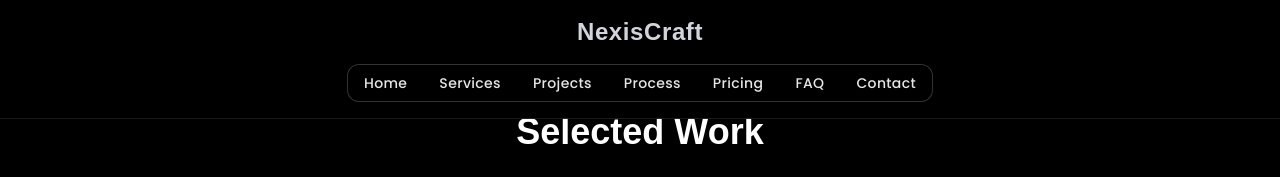
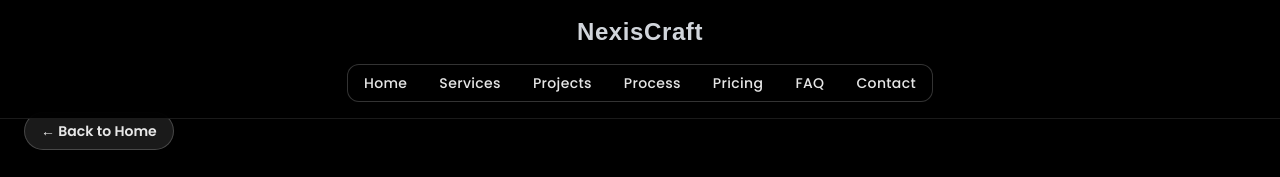
Before and after one commit to Harsh-Nainuji/NexisCraft, a React (Vite) app: page /projects in a window 1280 px wide. Shown: the top 177 px of the page. Built offline with nearby package versions, Linux system fonts and the light colour scheme.

Commit message:
fix route

```diff
--- a/src/components/Button.jsx
+++ b/src/components/Button.jsx
@@ -1,4 +1,5 @@
 import React from 'react';
+import { Link } from 'react-router-dom';
 
 const base =
   'inline-flex items-center justify-center rounded-full font-semibold transition-all duration-300 focus:outline-none focus:ring-2 focus:ring-offset-0 disabled:opacity-60 disabled:cursor-not-allowed';
@@ -38,8 +39,31 @@ export default function Button({
   prismStops,
   ...rest
 }) {
+  const classes = `${base} ${sizes[size]} ${variants[variant]} ${className}`;
+
+  // Check if href is internal (starts with /) and use Link for internal navigation
+  if (href && href.startsWith('/') && as === 'a') {
+    return (
+      <Link to={href} className={classes} {...rest}>
+        {variant === 'prism' && (
+          <>
+            <span
+              className="absolute -inset-px rounded-full opacity-80 blur-sm animate-[spin_6s_linear_infinite]"
+              style={{
+                background:
+                  `conic-gradient(${prismStops?.join(', ') || 'rgba(168,85,247,0.9), rgba(59,130,246,0.9), rgba(236,72,153,0.9), rgba(250,204,21,0.9), rgba(168,85,247,0.9)'})`,
+              }}
+            />
+            <span className="absolute inset-[2px] rounded-full bg-white/10 backdrop-blur-md border border-white/20" />
+          </>
+        )}
+        <span className="relative z-10">{children}</span>
+        <span className="pointer-events-none absolute inset-0 rounded-full bg-gradient-to-t from-white/20 via-transparent to-white/5 opacity-0 hover:opacity-100 transition-opacity" />
+      </Link>
+    );
+  }
+
   const Tag = as;
-  const classes = `${base} ${sizes[size]} ${variants[variant]} ${className}`;
   return (
     <Tag href={href} type={as === 'button' ? type : undefined} className={classes} {...rest}>
       {variant === 'prism' && (
--- a/src/projects/ProjectsPage.jsx
+++ b/src/projects/ProjectsPage.jsx
@@ -106,6 +106,11 @@ export default function ProjectsPage() {
 
       {/* Page content */}
       <main className="px-4 pb-12 mx-auto max-w-7xl sm:px-6 pt-28 sm:pb-16">
+        {/* Back button */}
+        <div className="mb-6">
+          <Button href="/" variant="glass" size="sm">← Back to Home</Button>
+        </div>
+
         <motion.h2
           initial={{ opacity: 0, y: 10 }}
           animate={{ opacity: 1, y: 0 }}
```
Also changed, not shown: vercel.json (added), 1 other file (tests, documents, lock files or other folders).
